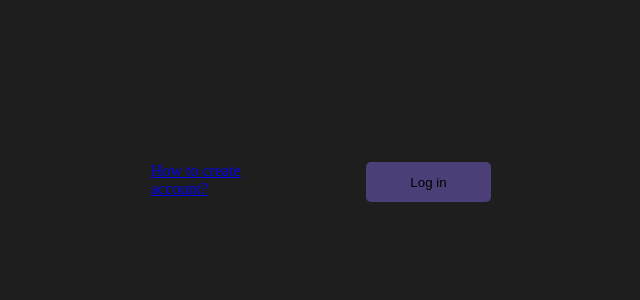
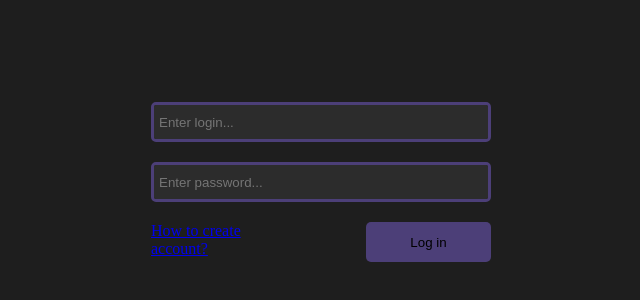
Before and after one commit to vladislavorehov55/final-liga-project, an Angular app: page / in a window 1280 px wide. Shown: the part 218-518 px from the top of the page, without its empty margins (319-959 px from the left). Built offline with nearby package versions, Linux system fonts and the light colour scheme.

Commit message:
Added: MyInputComponent and its using in AuthPageComponent

```diff
--- a/src/app/components/pages/auth-page/auth-page.component.html
+++ b/src/app/components/pages/auth-page/auth-page.component.html
@@ -1,5 +1,8 @@
 <div class="page">
   <form class="form">
+    <app-my-input [value]="login" placeholder="Enter login..."></app-my-input>
+    <app-my-input [value]="password" placeholder="Enter password..."></app-my-input>
+
     <div class="block">
       <a routerLink="/about" class="link">How to create account?</a>
       <button class="btnLogin">Log in</button>
--- a/src/app/components/pages/auth-page/auth-page.component.ts
+++ b/src/app/components/pages/auth-page/auth-page.component.ts
@@ -6,5 +6,6 @@ import { Component } from '@angular/core';
   styleUrls: ['./auth-page.component.scss']
 })
 export class AuthPageComponent {
-
+  login: string = ''
+  password: string = ''
 }
--- a/src/app/components/pages/auth-page/auth-page.module.ts
+++ b/src/app/components/pages/auth-page/auth-page.module.ts
@@ -2,6 +2,7 @@ import { NgModule } from '@angular/core';
 import { CommonModule } from '@angular/common';
 import { AuthPageComponent } from './auth-page.component';
 import {RouterModule} from "@angular/router";
+import {MyInputModule} from "../../shared/my-input/my-input.module";
 
 
 
@@ -11,7 +12,8 @@ import {RouterModule} from "@angular/router";
   ],
   imports: [
     CommonModule,
-    RouterModule
+    RouterModule,
+    MyInputModule
   ],
   exports: [AuthPageComponent]
 })
--- /dev/null
+++ b/src/app/components/shared/my-input/my-input.component.html
@@ -0,0 +1,6 @@
+<div class="inputWrap">
+  <input class="input"
+         [(ngModel)]="value"
+         [placeholder]="placeholder"
+  >
+</div>
--- /dev/null
+++ b/src/app/components/shared/my-input/my-input.component.scss
@@ -0,0 +1,19 @@
+@import "../../../scss-var/variables";
+.inputWrap {
+  overflow-y: hidden;
+  border-radius: 5px;
+  border: 3px solid #4C3F78;
+  height: 40px;
+  margin-bottom: 20px;
+
+}
+.input {
+  display: block;
+  width: 100%;
+  height: 100%;
+  padding: 5px;
+  background: $bg-light;
+  border: none;
+  outline: none;
+  color: #fff;
+}
--- /dev/null
+++ b/src/app/components/shared/my-input/my-input.component.ts
@@ -0,0 +1,15 @@
+import { Component, OnInit, Input } from '@angular/core';
+
+@Component({
+  selector: 'app-my-input',
+  templateUrl: './my-input.component.html',
+  styleUrls: ['./my-input.component.scss']
+})
+export class MyInputComponent implements OnInit{
+  ngOnInit() {
+  }
+  @Input()
+  value!: string
+  @Input()
+  placeholder!: string
+}
--- a/src/app/scss-var/variables.scss
+++ b/src/app/scss-var/variables.scss
@@ -1,2 +1,3 @@
 $page-padding: 10px;
 $bg-dark: #1E1E1E;
+$bg-light: #2C2C2C
```
Also changed, not shown: src/app/components/shared/my-input/my-input.module.ts (added, +18 -0 lines), 1 other file (tests, documents, lock files or other folders).
